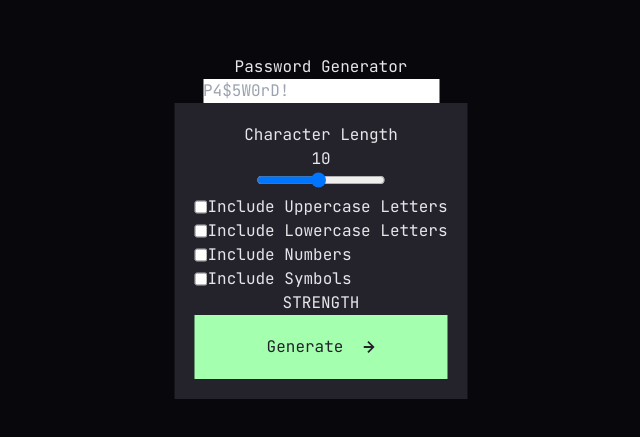
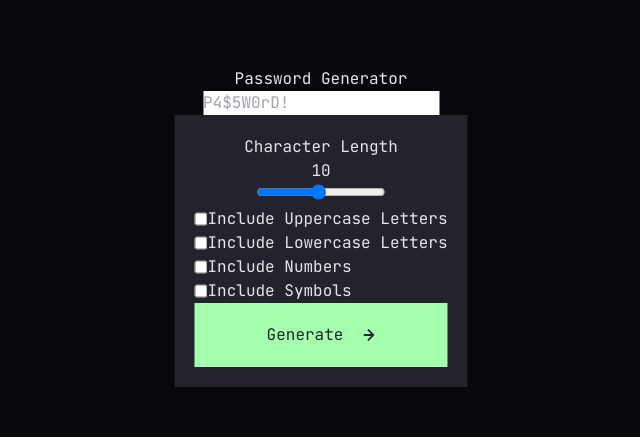
Before and after one commit to ShayneJG/Password-generator, a React (Vite) app: page / in a window 1280 px wide. Shown: the part 173-610 px from the top of the page, without its empty margins (319-959 px from the left). Built offline with nearby package versions, Linux system fonts and the light colour scheme.

Commit message:
components setup for strength bar

```diff
--- a/src/App.tsx
+++ b/src/App.tsx
@@ -32,6 +32,7 @@ function App() {
               <p>Character Length</p>
               <p>{length}</p>
               <input
+                readOnly
                 type="range"
                 value={length}
                 min={1}
@@ -88,10 +89,7 @@ function App() {
               </div>
             </div>
           </div>
-          <div id="strength">
-            <p>STRENGTH</p>
-            <div id="strength-rating"></div>
-          </div>
+          <div id="strength"></div>
 
           <div
             id="generate-button"
@@ -190,3 +188,29 @@ function shuffle(array: string[]) {
 
   return array;
 }
+
+interface StrengthRatingProps {
+  strength: string;
+}
+
+//component for the entire strength rating section
+const StrengthRating: React.FC<StrengthRatingProps> = ({ strength }) => {
+  return (
+    <div>
+      <p>STRENGTH</p>
+      <p>{strength}</p>
+    </div>
+  );
+};
+//generates the 4 bars according to strength
+const StrengthBars: React.FC<StrengthRatingProps> = ({ strength }) => {
+  return <div></div>;
+};
+
+interface BarProps {
+  colour?: string;
+}
+//generates single bars, can be passed a colour.
+const Bar: React.FC<BarProps> = ({ colour }) => {
+  return <div></div>;
+};
```
